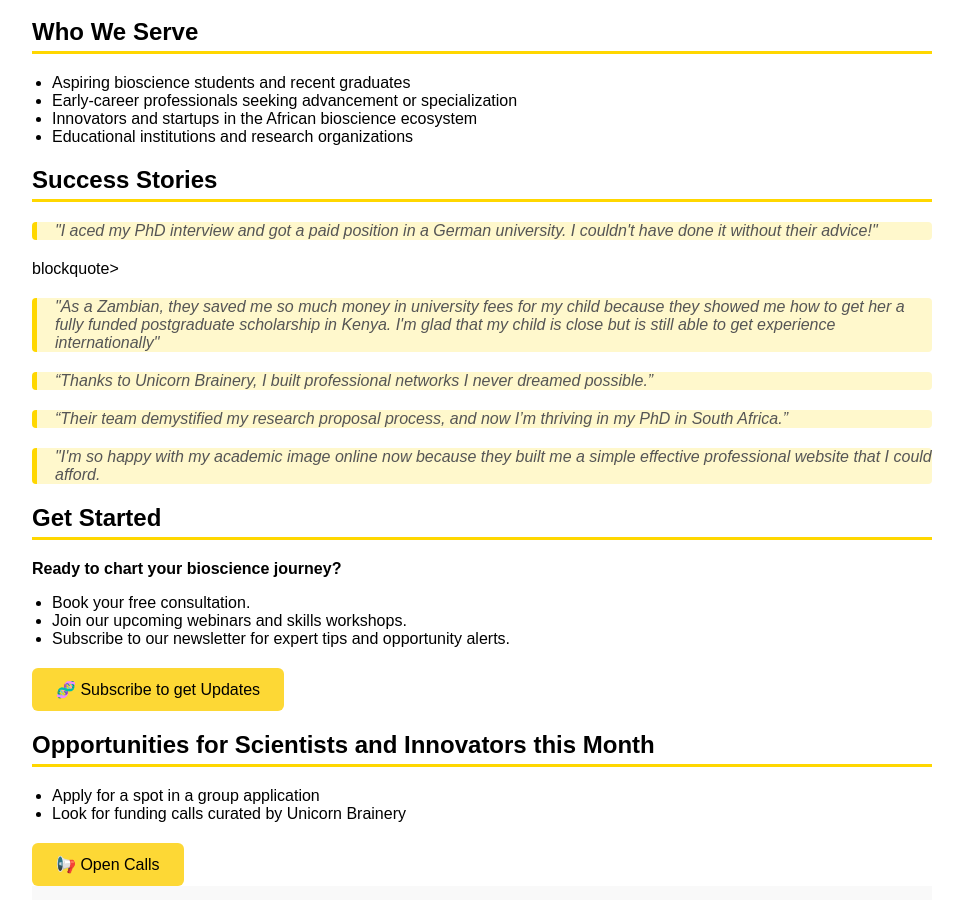
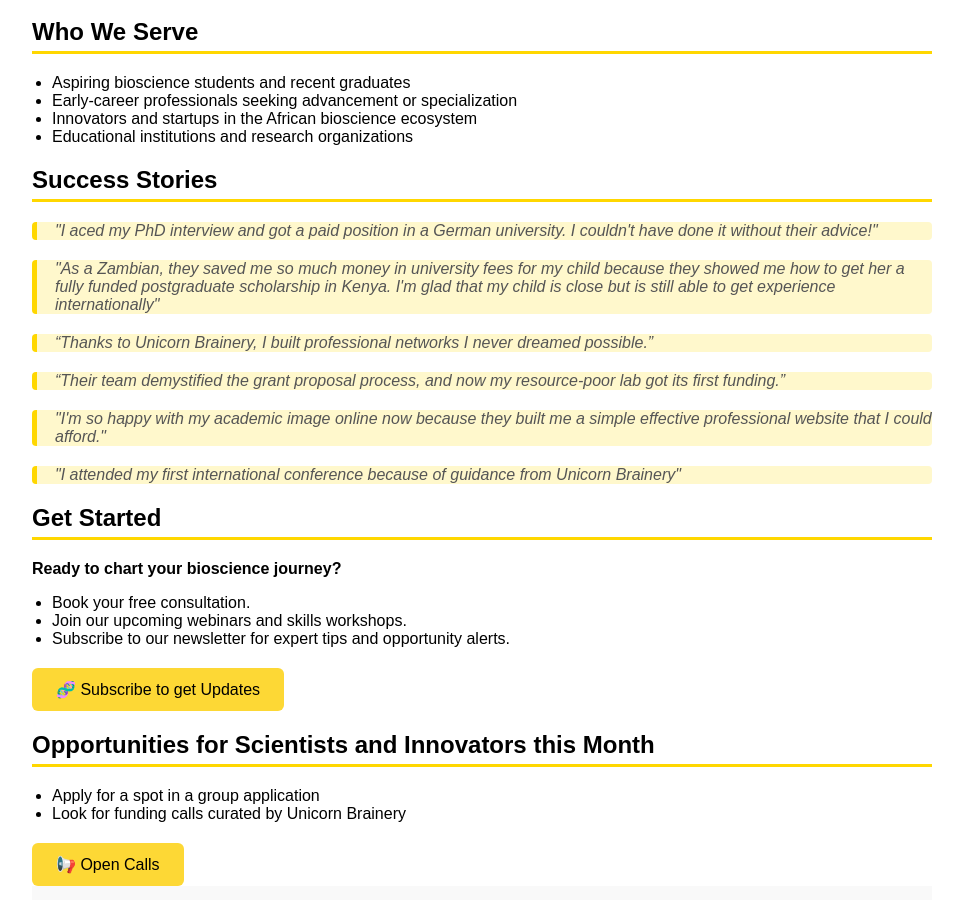
Before and after one commit to mmutondo/mmutondo.github.io, a Jekyll site: the page UnicornBraineryHome.html, which Jekyll copies as it is, in a window 1280 px wide and 900 px high, scrolled down 826 px. Shown: the whole window, without its empty margins (158-1121 px from the left). Built offline with Jekyll 4.4.1, drawn with Linux system fonts in a browser that asks for light colours.

Commit message:
Update UnicornBraineryHome.html

```diff
--- a/UnicornBraineryHome.html
+++ b/UnicornBraineryHome.html
@@ -192,11 +192,12 @@
 
     <section>
       <h2>Success Stories</h2>
-      <blockquote>"I aced my PhD interview and got a paid position in a German university. I couldn't have done it without their advice!"</blockquote>blockquote>
+      <blockquote>"I aced my PhD interview and got a paid position in a German university. I couldn't have done it without their advice!"</blockquote>
       <blockquote>"As a Zambian, they saved me so much money in university fees for my child because they showed me how to get her a fully funded postgraduate scholarship in Kenya. I'm glad that my child is close but is still able to get experience internationally"</blockquote>
       <blockquote>“Thanks to Unicorn Brainery, I built professional networks I never dreamed possible.”</blockquote>
-      <blockquote>“Their team demystified my research proposal process, and now I’m thriving in my PhD in South Africa.”</blockquote>
-      <blockquote>"I'm so happy with my academic image online now because they built me a simple effective professional website that I could afford.</blockquote>
+      <blockquote>“Their team demystified the grant proposal process, and now my resource-poor lab got its first funding.”</blockquote>
+      <blockquote>"I'm so happy with my academic image online now because they built me a simple effective professional website that I could afford."</blockquote>
+      <blockquote>"I attended my first international conference because of guidance from Unicorn Brainery"</blockquote>
     </section>
 
     <section>
```
